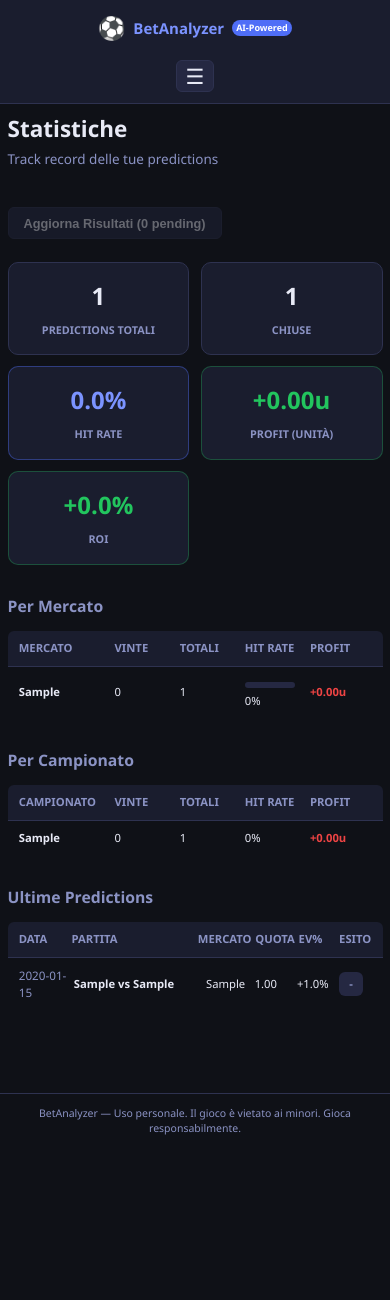
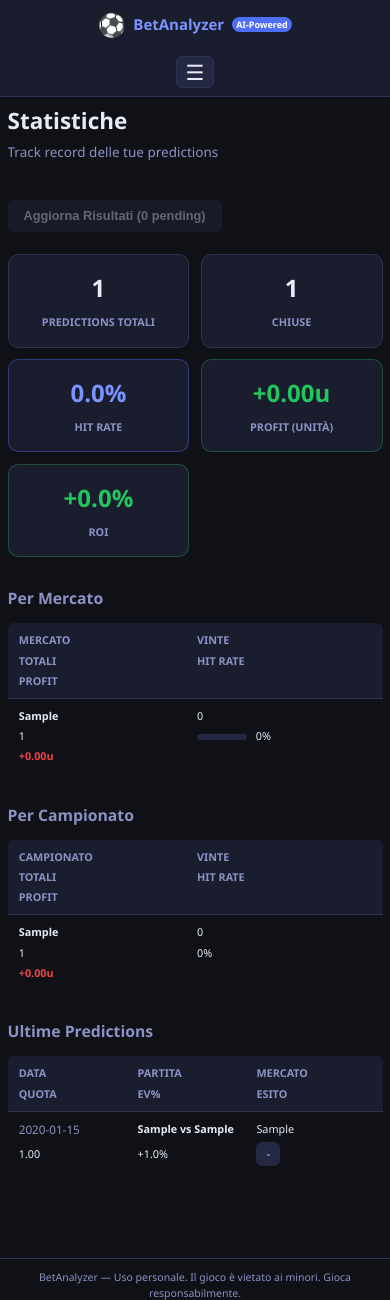
Before and after one commit to giorgiocipolloni35-commits/BetAnalyzer, a Flask app: page /stats in a window 390 px wide. Shown: the top 1300 px of the page. Before the commit the page ends 1135 px from the top, so only its background shows below. Run offline with Flask 3, Linux system fonts and the light colour scheme; tables that the repository leaves empty hold one stand-in row (values such as "Sample post").

Commit message:
Fix mobile: prevent horizontal scroll, improve burger menu
- Add overflow-x: hidden on html/body to block all horizontal scroll
- Show nav-close button only on mobile (hidden on desktop)
- Use min(360px, 100%) for matches-grid to prevent overflow on small screens
- Add overflow protection on main containers (main, section, page-wrap)
- Wrap odds-row on very small screens
- Force single-column on breakdown tables, detail grids, control bars
- Add horizontal scroll wrapper for all data tables
- Tighter header padding and smaller odds boxes on mobile
- CSS cache bust v2.2

Co-Authored-By: Claude Opus 4.6 <noreply@anthropic.com>

```diff
--- a/static/style.css
+++ b/static/style.css
@@ -27,6 +27,9 @@
     line-height: 1.5;
 }
 
+html, body {
+    overflow-x: hidden;       /* prevent horizontal scroll on mobile */
+}
 body {
     background: var(--bg);
     color: var(--text);
@@ -439,7 +442,7 @@ main {
 /* ---- MATCHES GRID ---- */
 .matches-grid {
     display: grid;
-    grid-template-columns: repeat(auto-fill, minmax(360px, 1fr));
+    grid-template-columns: repeat(auto-fill, minmax(min(360px, 100%), 1fr));
     gap: 1rem;
 }
 
@@ -1531,7 +1534,9 @@ footer {
 .header-nav {
     display: flex;
     gap: 0.25rem;
-}
+    flex-wrap: wrap;
+}
+.nav-close { display: none; }   /* hidden on desktop, shown in mobile overlay */
 .nav-link {
     color: var(--text-muted);
     text-decoration: none;
@@ -2225,6 +2230,9 @@ input:checked + .slider:before {
     /* Show hamburger */
     .nav-toggle { display: block; }
 
+    /* Nav close visible on mobile */
+    .nav-close { display: block; }
+
     /* Nav becomes fullscreen overlay */
     .header-nav {
         display: none;
@@ -2363,11 +2371,38 @@ input:checked + .slider:before {
     /* Teams page */
     .team-cards-grid { grid-template-columns: 1fr !important; }
 
-    /* Horizontal overflow on tables */
-    .table-wrap, .table-container {
+    /* Prevent ANY horizontal overflow */
+    main, section, .rigori-page, .page-wrap, .detail-wrap {
+        max-width: 100vw;
+        overflow-x: hidden;
+    }
+
+    /* Horizontal scroll on tables only */
+    .table-wrap, .table-container, .odds-table-wrap, .rigori-table-wrap {
         overflow-x: auto;
         -webkit-overflow-scrolling: touch;
-    }
+        max-width: 100%;
+    }
+
+    /* Long text wrapping */
+    .dt-teams, .teams, .match-card, .team-name {
+        word-break: break-word;
+        overflow-wrap: break-word;
+    }
+
+    /* Odds row: allow wrapping on very small screens */
+    .odds-row { flex-wrap: wrap; }
+    .odd-box-wrapper { min-width: 0; }
+    .odd-box { padding: 0.35rem 0.15rem; }
+    .odd-label { font-size: 0.7rem; }
+    .odd-value { font-size: 0.8rem; }
+
+    /* Setup guide arrows */
+    .setup-guide { flex-direction: column; gap: 6px; }
+    .setup-guide .arrow { display: none; }
+
+    /* Header padding tighter */
+    header { padding: 0.5rem 0.75rem; }
 
     /* Generic 2-col grids → single col */
     .two-col, .grid-2 { grid-template-columns: 1fr !important; }
@@ -2377,6 +2412,35 @@ input:checked + .slider:before {
 
     /* Worker page */
     .worker-grid { grid-template-columns: 1fr !important; }
+
+    /* Breakdown tables */
+    .breakdown-row {
+        grid-template-columns: 1fr 1fr !important;
+        gap: 4px;
+        font-size: 0.72rem;
+    }
+    .breakdown-table:last-of-type .breakdown-row {
+        grid-template-columns: 1fr 1fr 1fr !important;
+    }
+    .pred-match { white-space: normal !important; }
+
+    /* Scan table */
+    .scan-table-wrap { overflow-x: auto; max-width: 100%; }
+
+    /* Match detail page */
+    .detail-grid, .match-detail-grid { grid-template-columns: 1fr !important; }
+    .detail-sidebar { order: -1; }
+
+    /* Controls bar */
+    .controls-bar, .action-bar {
+        flex-direction: column;
+        align-items: stretch;
+        gap: 8px;
+    }
+    .controls-bar select, .controls-bar button,
+    .action-bar select, .action-bar button {
+        width: 100%;
+    }
 }
 
 /* Small phone tweaks */
--- a/templates/base.html
+++ b/templates/base.html
@@ -5,7 +5,7 @@
     <meta name="viewport" content="width=device-width, initial-scale=1.0">
     <meta name="description" content="BetAnalyzer — Analisi quote scommesse con AI per Serie A, Premier League e La Liga">
     <title>{% block title %}BetAnalyzer{% endblock %}</title>
-    <link rel="stylesheet" href="{{ url_for('static', filename='style.css') }}?v=2.1">
+    <link rel="stylesheet" href="{{ url_for('static', filename='style.css') }}?v=2.2">
     <link rel="stylesheet" href="https://cdnjs.cloudflare.com/ajax/libs/font-awesome/6.0.0/css/all.min.css">
     {% block extra_css %}{% endblock %}
 </head>
```
